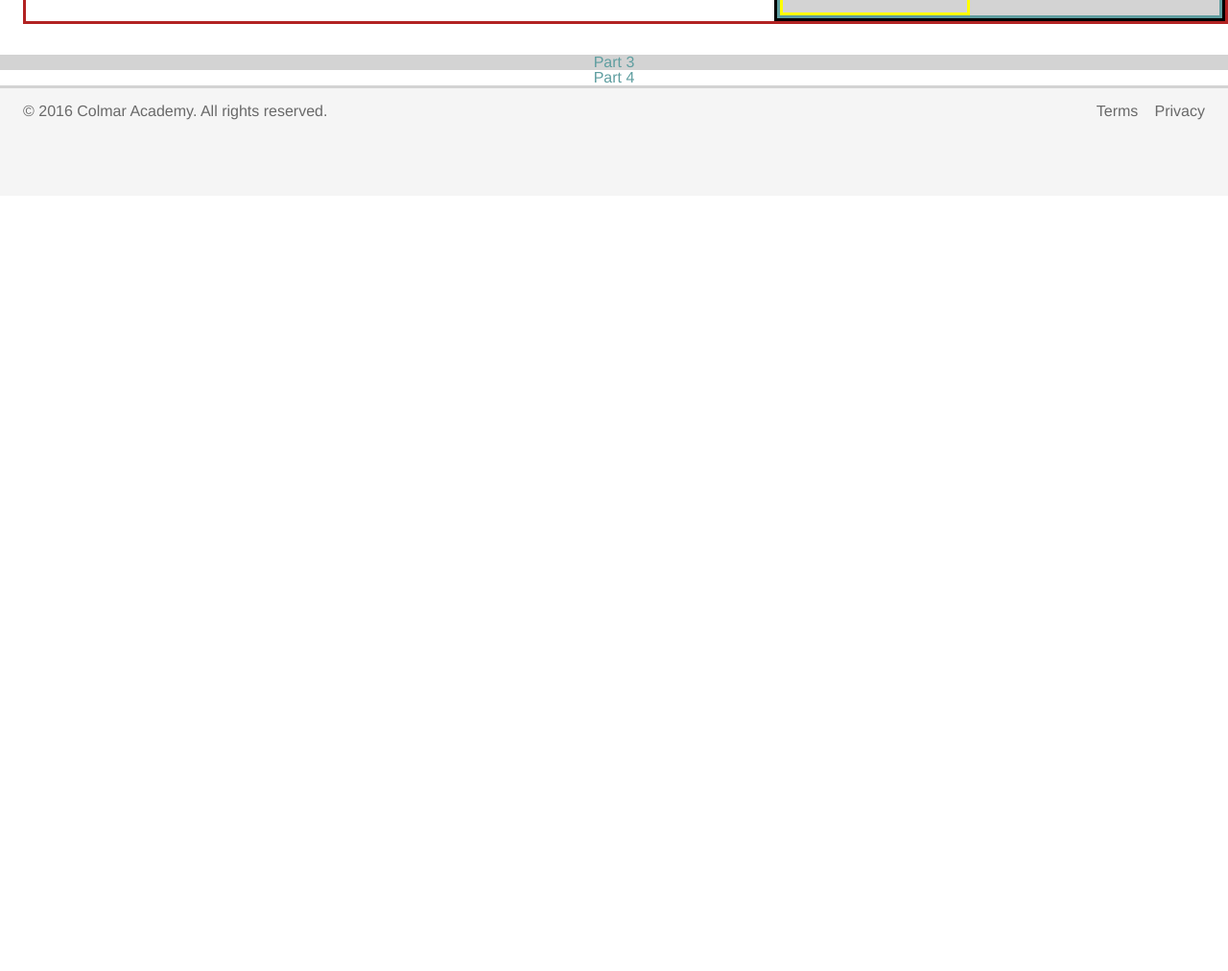
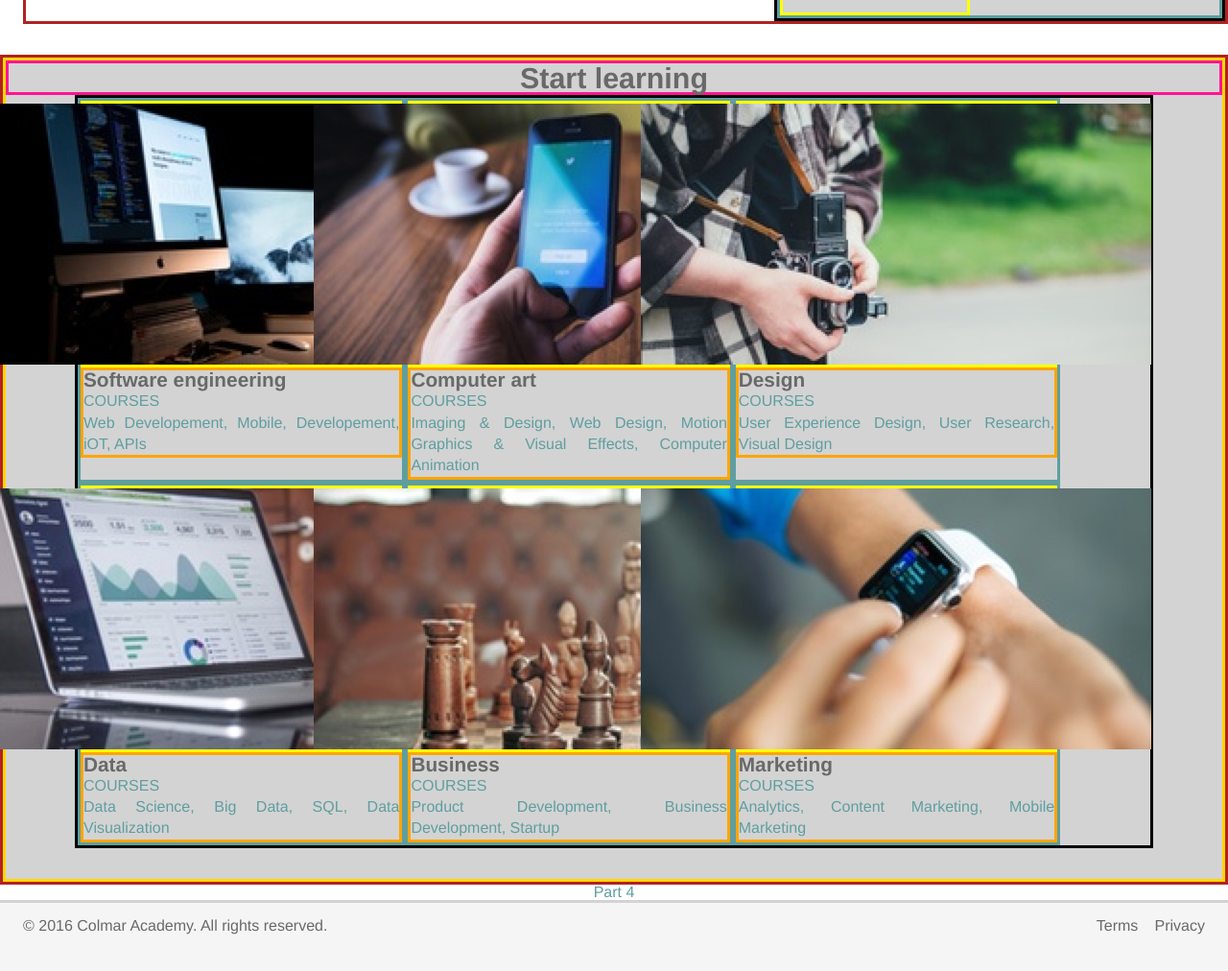
Before and after one commit to bliblii/Colmar-Academy, a plain HTML site: page index.html in a window 1280 px wide. Shown: the part 1914-2926 px from the top of the page at 96% size. Before the commit the page ends 2118 px from the top, so only its background shows below. Drawn offline with Linux system fonts and the light colour scheme.

Commit message:
center content desktop version section 3 (not finished yet)

```diff
--- a/index.html
+++ b/index.html
@@ -116,7 +116,77 @@
 
         <!-- SECTION 3 -->
          <!-- Section corresponding to title: "Start learning" -->
-        <div class="section section-3">Part 3</div>
+        <div class="section section-3">
+            <div class="content">
+                <div class="main-title title">
+                    <h2>Start learning</h2>
+                </div>
+                <div class="containers">
+                    <div class="container container-1">
+                        <div class="photo-container desktop">
+                            <img src="resources/images/course-software.jpg">
+                        </div>
+                        <div class="course-content desktop">
+                            <h3 class="title mobile">Software engineering</h3>
+                            <p class="text desktop">COURSES</p>
+                            <p class="text desktop">Web Developement, Mobile, Developement, iOT, APIs</p>
+                        </div>
+                    </div>
+                    <div class="container container-2 .middle">
+                        <div class="photo-container desktop">
+                            <img src="resources/images/course-computer-art.jpg">
+                        </div>
+                        <div class="course-content desktop">
+                            <h3 class="title mobile">Computer art</h3>
+                            <p class="text desktop">COURSES</p>
+                            <p class="text desktop">Imaging & Design, Web Design, Motion Graphics & Visual Effects, Computer Animation</p>
+                        </div>
+                    </div>
+                    <div class="container container-3">
+                        <div class="photo-container desktop">
+                            <img src="resources/images/course-design.jpg">
+                        </div>
+                        <div class="course-content desktop">
+                            <h3 class="title mobile">Design</h3>
+                            <p class="text desktop">COURSES</p>
+                            <p class="text desktop">User Experience Design, User Research, Visual Design</p>
+                        </div>
+                    </div>
+                    <div class="container container-4">
+                        <div class="photo-container desktop">
+                            <img src="resources/images/course-data.jpg">
+                        </div>
+                        <div class="course-content desktop">
+                            <h3 class="title mobile">Data</h3>
+                            <p class="text desktop">COURSES</p>
+                            <p class="text desktop">Data Science, Big Data, SQL, Data Visualization</p>
+                        </div>
+                    </div>
+                    <div class="container container-5 .middle">
+                        <div class="photo-container desktop">
+                            <img src="resources/images/course-business.jpg">
+                        </div>
+                        <div class="course-content desktop">
+                            <h3 class="title mobile">Business</h3>
+                            <p class="text desktop">COURSES</p>
+                            <p class="text desktop">Product Development, Business Development, Startup</p>
+                        </div>
+                    </div>
+                    <div class="container container-6">
+                        <div class="photo-container desktop">
+                            <img src="resources/images/course-marketing.jpg">
+                        </div>
+                        <div class="course-content desktop">
+                            <h3 class="title mobile">Marketing</h3>
+                            <p class="text desktop">COURSES</p>
+                            <p class="text desktop">Analytics, Content Marketing, Mobile Marketing</p>
+                        </div>
+                    </div>
+                </div>
+            </div>
+        </div>
+
+
 
         <!-- SECTION 4 -->
          <!-- Section corresponding to title: "Thesis exhibit" -->
--- a/resources/css/style.css
+++ b/resources/css/style.css
@@ -383,7 +383,48 @@ header nav li {
 }
 
     /* Section 3 */
+.section-3 {
+    border: 3px solid firebrick;
+    display: flex;
+}
 
+.section-3 .content {
+    border: 3px solid gold;
+    flex-wrap: wrap;
+}
+
+.section-3 .main-title {
+    border: 3px solid deeppink;
+    width: 100%;
+    display: flex;
+    justify-content: center;
+    align-items: center;
+}
+
+.section-3 .containers {
+    border: 3px solid black;
+    width: 100%;
+    display: flex;
+    flex-wrap: wrap;
+    margin: 0 4.5rem 2rem 4.5rem;
+}
+
+.section-3 .container {
+    border: 3px solid cadetblue;
+    width: 30%;
+}
+
+.section-3 .photo-container {
+    border: 3px solid yellow;
+}
+
+.section-3 .course-content {
+    border: 3px solid orange;
+}
+
+.section-3 .containers {
+    border: 3px solid black;
+}
 
 
 /* FOOTER */
```
